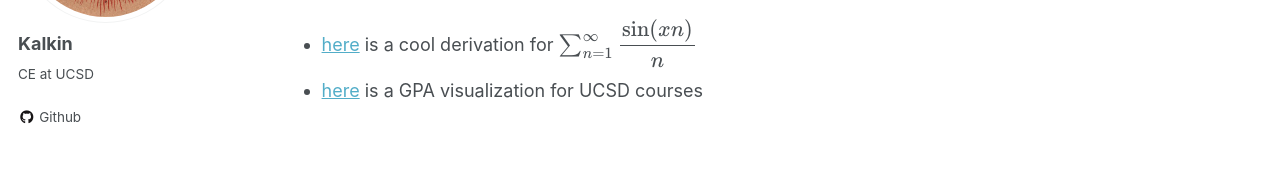
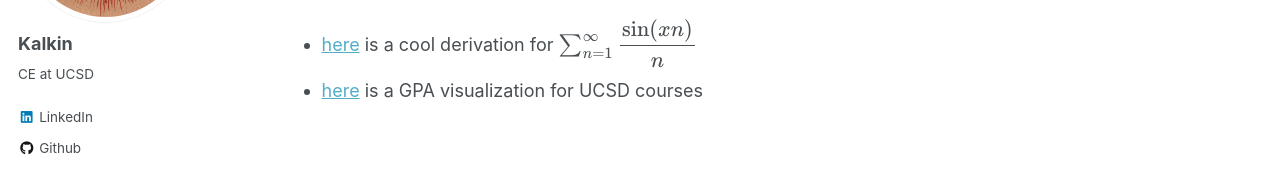
Before and after one commit to kalkulator413/kalkulator413.github.io, a Jekyll site: the page built from _pages/about.md, in a window 1280 px wide. Shown: the part 270-464 px from the top of the page. Built offline with Jekyll 4.4.1, drawn with Linux system fonts in a browser that asks for light colours; formulas are drawn with MathJax 3.

Commit message:
add linkedin, make social links  blank target

```diff
--- a/_config.yml
+++ b/_config.yml
@@ -102,7 +102,7 @@ author:
   instagram        :
   impactstory      : #"https://profiles.impactstory.org/u/xxxx-xxxx-xxxx-xxxx"
   lastfm           :
-  linkedin         :
+  linkedin         : "kalkin953"
   orcid            :
   pinterest        :
   soundcloud       :
--- a/_includes/author-profile.html
+++ b/_includes/author-profile.html
@@ -50,7 +50,7 @@
         <li><a href="https://plus.google.com/+{{ author.google_plus }}"><i class="fab fa-fw fa-google-plus" aria-hidden="true"></i> Google+</a></li>
       {% endif %}
       {% if author.linkedin %}
-        <li><a href="https://www.linkedin.com/in/{{ author.linkedin }}"><i class="fab fa-fw fa-linkedin" aria-hidden="true"></i> LinkedIn</a></li>
+        <li><a href="https://www.linkedin.com/in/{{ author.linkedin }}" target="_blank"><i class="fab fa-fw fa-linkedin" aria-hidden="true"></i> LinkedIn</a></li>
       {% endif %}
       {% if author.xing %}
         <li><a href="https://www.xing.com/profile/{{ author.xing }}"><i class="fab fa-fw fa-xing-square" aria-hidden="true"></i> XING</a></li>
@@ -65,7 +65,7 @@
         <li><a href="https://bitbucket.org/{{ author.bitbucket }}"><i class="fab fa-fw fa-bitbucket" aria-hidden="true"></i> Bitbucket</a></li>
       {% endif %}
       {% if author.github %}
-        <li><a href="https://github.com/{{ author.github }}"><i class="fab fa-fw fa-github" aria-hidden="true"></i> Github</a></li>
+        <li><a href="https://github.com/{{ author.github }}" target="_blank"><i class="fab fa-fw fa-github" aria-hidden="true"></i> Github</a></li>
       {% endif %}
       {% if author.stackoverflow %}
         <li><a href="https://www.stackoverflow.com/users/{{ author.stackoverflow }}"><i class="fab fa-fw fa-stack-overflow" aria-hidden="true"></i> Stackoverflow</a></li>
```
